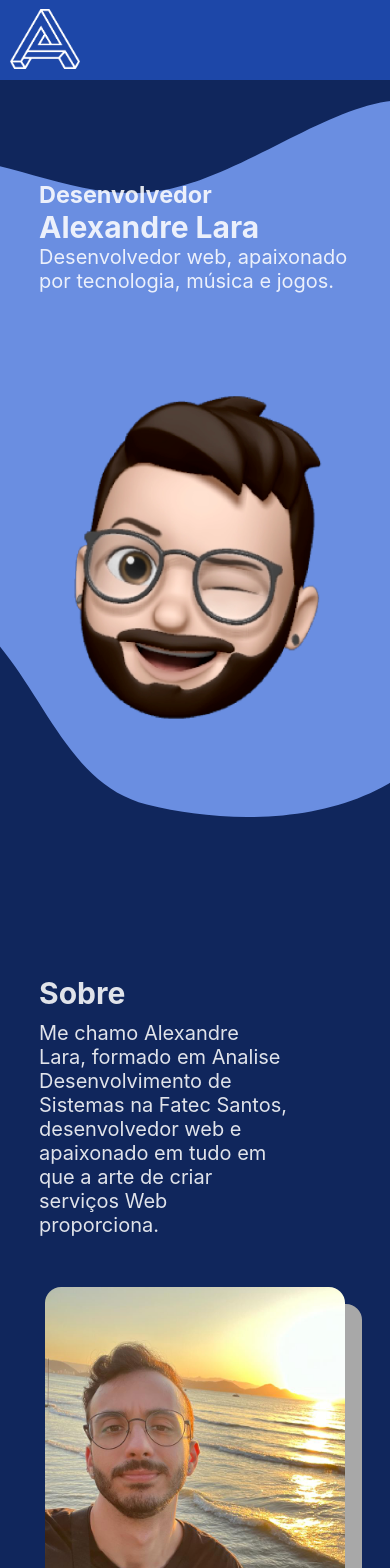
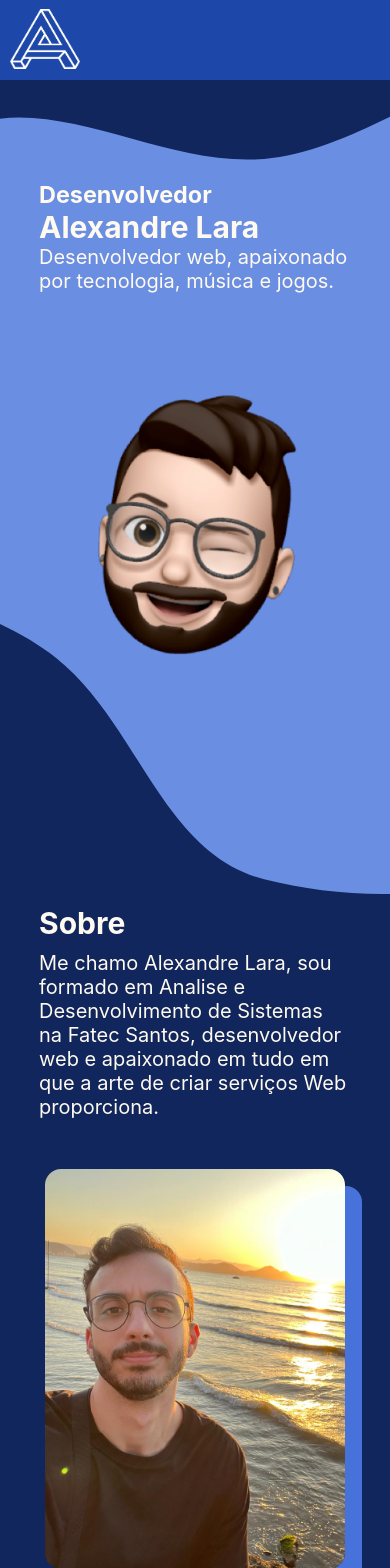
Before and after one commit to AlexandreLaraJr/myPortfolio, a React (Vite) app: page / in a window 390 px wide. Shown: the top 1568 px of the page. Built offline with nearby package versions, Linux system fonts and the light colour scheme; some icons are missing.

Commit message:
Adição dos componentes e atualização da estilização mobile

```diff
--- a/src/App.jsx
+++ b/src/App.jsx
@@ -69,7 +69,7 @@ function App() {
                     <div className="columnA">
                         <h2>Sobre</h2>
                         <p>
-                            Me chamo Alexandre Lara, formado em Analise
+                            Me chamo Alexandre Lara, sou formado em Analise e
                             Desenvolvimento de Sistemas na Fatec Santos,
                             desenvolvedor web e apaixonado em tudo em que a arte
                             de criar serviços Web proporciona.
@@ -85,6 +85,7 @@ function App() {
                         <div className="contacts">
                             <div className="socialLink">
                                 <img
+                                    id="emailLogo"
                                     className="imageContact"
                                     src={emailLogo}
                                     alt="Imagem simbolizando email"
--- a/src/index.css
+++ b/src/index.css
@@ -13,20 +13,63 @@ html {
     font-size: 62.5%;
     color-scheme: light dark;
     color: rgba(255, 255, 255, 0.87);
-    background-color: #10265c;
+    background-color: var(--primary-color);
+
+    --primary-color: #10265c;
+    --secondary-color: #2b3a5c;
+    --header-color: #1d47a8;
+    --card-color: #133ea3;
+    --vector-color: #4672da;
+    --font-color: hsl(39, 100%, 97%);
+    color: var(--font-color);
+}
+
+/* ============== */
+/* global styles */
+/* ============== */
+
+header {
+    background-color: var(--header-color);
+}
+
+#navbar {
+    background-color: var(--header-color);
+}
+#navbar a,
+#contact p {
+    color: var(--font-color);
+}
+
+#about img {
+    box-shadow: 17px 17px 0px var(--vector-color);
+}
+
+/* ============== */
+/* hover effect */
+/* ============== */
+
+#navbar a {
+    transition: 0.3s;
+    cursor: pointer;
+}
+
+#navbar:hover > :not(:hover) {
+    opacity: 0.4;
+}
+
+#contact p {
+    transition: 0.3s;
+    cursor: pointer;
+}
+
+#contact .contacts:hover > :not(:hover) {
+    opacity: 0.4;
 }
 
 @media (max-width: 767px) {
-    /* #root {
-        display: flex;
-        flex-direction: column;
-        justify-content: center;
-        align-items: center;
-    } */
-
     header {
         position: fixed;
-        background-color: #1d47a8;
+        /* background-color: #1d47a8; */
         height: 8rem;
         width: 100%;
         z-index: 10;
@@ -47,7 +90,6 @@ html {
 
     a {
         text-decoration: none;
-        color: white;
     }
 
     #navbar {
@@ -59,7 +101,6 @@ html {
         width: 50%;
         height: 100%;
 
-        background-color: #1d47a8;
         box-shadow: -10px 5px 2px #00000063;
 
         list-style-type: none;
@@ -76,15 +117,6 @@ html {
     #navbar.true {
         right: 0rem;
     }
-
-    /* nav ul {
-        list-style-type: none;
-        display: flex;
-        flex-direction: column;
-        align-items: center;
-        justify-content: flex-start;
-        gap: 2rem;
-    } */
 
     nav ul li:nth-child(1) {
         padding-top: 10rem;
@@ -112,10 +144,15 @@ html {
     .blob {
         position: fixed;
         z-index: 0;
-        top: 10rem;
+        /* top: 10rem;
         right: -10rem;
         aspect-ratio: auto;
-        height: 85%;
+        height: 85%; */
+        margin: 5rem 0;
+        width: 100%;
+        height: 100%;
+        object-fit: cover;
+        object-position: 50% 10%;
     }
 
     .pageContent {
@@ -148,7 +185,13 @@ html {
     }
 
     #home .columnB {
-        /* padding-left: 50%; */
+        display: flex;
+        flex-direction: column;
+        align-items: center;
+    }
+    #home .columnB img {
+        aspect-ratio: auto;
+        width: 80%;
     }
 
     #about {
@@ -167,7 +210,8 @@ html {
     }
 
     #about p {
-        width: 80%;
+        width: 100%;
+        text-align: start;
     }
 
     #about .columnB {
@@ -179,7 +223,7 @@ html {
         aspect-ratio: auto;
         width: 300px;
         border-radius: 16px;
-        box-shadow: 17px 17px 0px #a8a8a8;
+        /* box-shadow: 17px 17px 0px #a8a8a8; */
     }
 
     /* =================
@@ -221,11 +265,28 @@ html {
         width: 3rem;
     }
 
+    #contact #emailLogo {
+        width: 3.8rem;
+        margin-left: -1.5%;
+        margin-right: -1%;
+    }
+
     #contact .columnB {
         /* padding-left: 12rem; */
         /* position: absolute; */
+        margin-top: -10rem;
         z-index: 10;
     }
+
+    /* #contact p {
+        transition: 0.3s;
+        cursor: pointer;
+    }
+
+    #contact .contacts:hover > :not(:hover) {
+        opacity: 0.6;
+        transform: scale(0.99);
+    } */
 
     #contact .columnB img {
         aspect-ratio: auto;
```
Also changed, not shown: src/components/About.jsx (added), src/components/Contacts.jsx (added), src/components/Header.jsx (added), src/components/Home.jsx (added), src/components/Projects.jsx (added).
